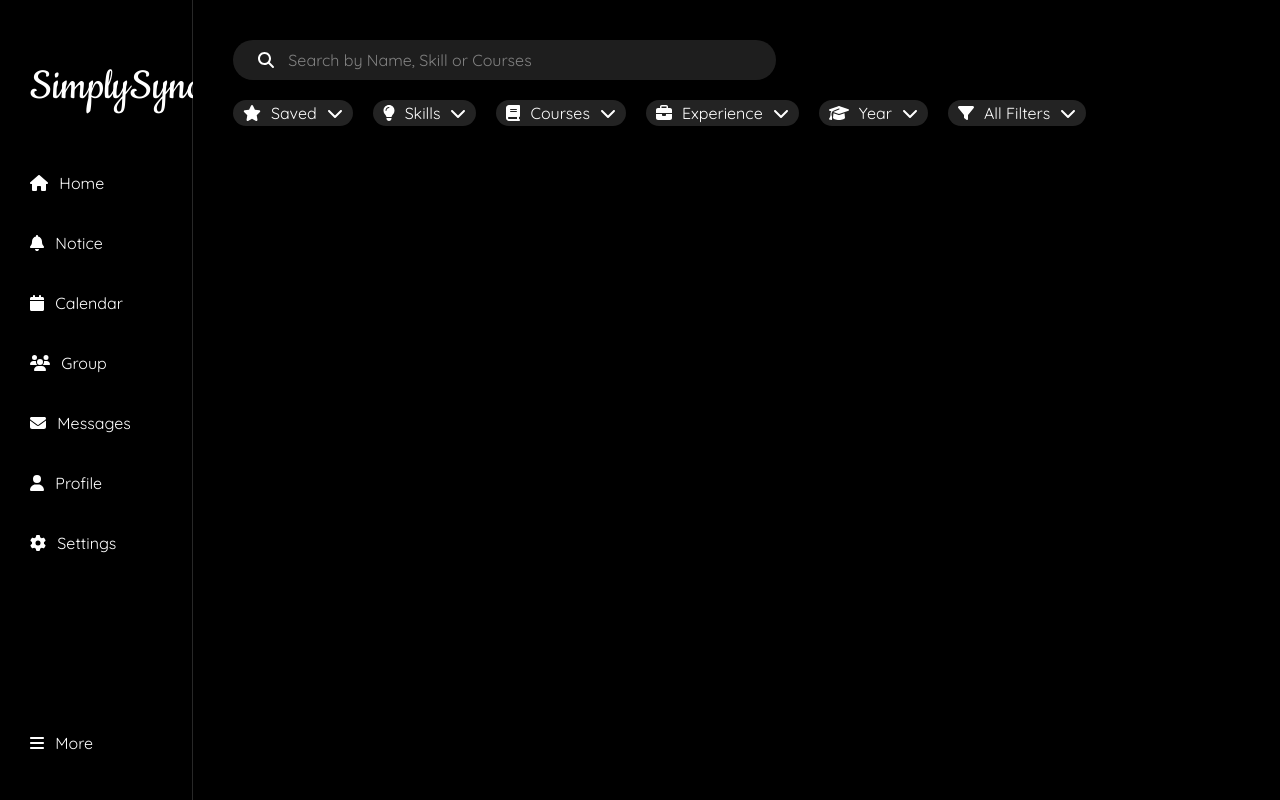
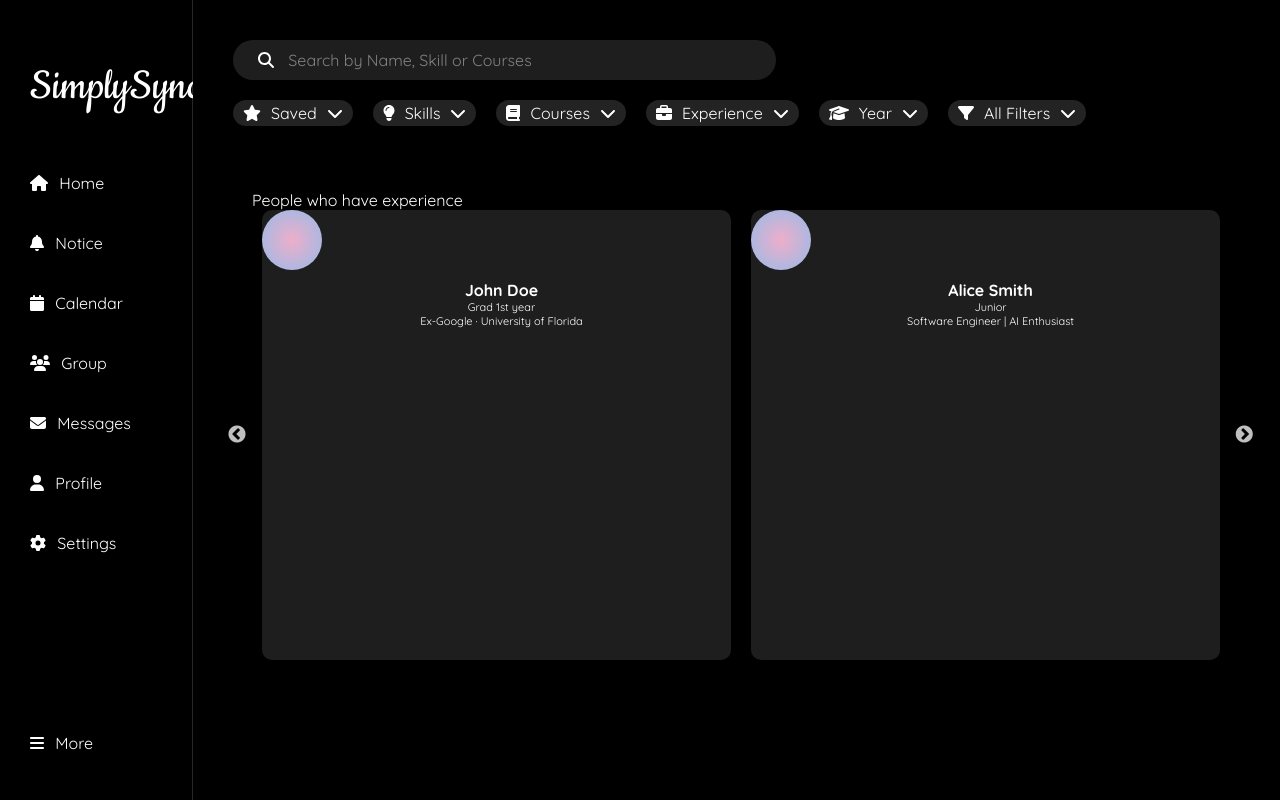
Before and after one commit to Sheel-ui/SimplySync, a React (Create React App) app: page /carousel in a window 1280 px wide. Built offline with nearby package versions, Linux system fonts and the light colour scheme.

Commit message:
Added Modal popup

```diff
--- a/package.json
+++ b/package.json
@@ -11,7 +11,9 @@
     "react": "^18.2.0",
     "react-dom": "^18.2.0",
     "react-router-dom": "^5.3.4",
-    "react-scripts": "5.0.1"
+    "react-scripts": "5.0.1",
+    "react-slick": "^0.30.2",
+    "slick-carousel": "^1.8.1"
   },
   "scripts": {
     "start": "react-scripts start",
--- a/src/App.js
+++ b/src/App.js
@@ -7,6 +7,7 @@ import Navbar from './components/Navbar/Navbar';
 import Controls from './components/Controls/Controls';
 import ListSearch from './components/ListSearch/ListSearch';
 import GridSearch from './components/GridSearch/GridSearch';
+import Carousel from './components/Carousel/Carousel';
 
 function App() {
   return (
@@ -19,6 +20,9 @@ function App() {
           <Switch>
             <Route exact path='/'>
               <GridSearch></GridSearch>
+            </Route>
+            <Route exact path='/carousel'>
+              <Carousel></Carousel>
             </Route>
             <Route exact path='/list'>
               <ListSearch></ListSearch>
--- /dev/null
+++ b/src/components/Carousel/Carousel.css
@@ -0,0 +1,57 @@
+
+.Slide{
+    padding: 20px;
+    padding-left: 40px;
+    padding-top: 170px;
+    width: 110%;
+}
+
+.Carousel-item{
+ padding: 20px;
+}
+
+.card{
+    height: 450px;
+    width: 350px;
+    border-radius: 10px;
+    background-color: rgb(30,30,30);
+    text-align: center;
+    display: flex;
+    flex-direction: column;
+    align-items: center;
+
+}
+.card-pic {
+    width: 60px;
+    height: 60px;
+    border-radius: 50%;
+    background: rgb(238,174,202);
+    background: radial-gradient(circle, rgba(238,174,202,1) 0%, rgba(148,187,233,1) 100%);
+  }
+
+  .popup-overlay {
+    position: fixed;
+    top: 0px;
+    left: 0px;
+    width: 100%;
+    height: 100%;
+    background-color:rgba(0, 0, 0, 0.5);
+    backdrop-filter: blur(10px);
+    display: flex;
+    justify-content: center;
+    align-items: center;
+    z-index: 1000;
+  }
+
+
+  .popup-content {
+    border-radius: 8px;
+    box-shadow: 0 0 10px rgba(0, 0, 0, 0.3);
+    z-index: 100000;
+    display: flex;
+  }
+
+  .close-icon {
+    font-size: 24px;
+    display: flex;
+  }
--- /dev/null
+++ b/src/components/Carousel/Carousel.js
@@ -0,0 +1,76 @@
+import "./Carousel.css"
+import Slider from "react-slick";
+import "slick-carousel/slick/slick.css";
+import "slick-carousel/slick/slick-theme.css";
+import jsonData from '../../data.json';
+import React, { useState } from 'react';
+import Profile from "../Profile/Profile";
+import { FontAwesomeIcon } from '@fortawesome/react-fontawesome';
+import {faXmark} from  '@fortawesome/free-solid-svg-icons';
+
+
+const Popup = ({ userId, onClose }) => {
+    const handleCloseClick = () => {
+      onClose();
+    };
+
+    return (
+      <div className="popup-overlay">
+        <div className="popup-content">
+          <Profile id={userId} />
+          <div className="close-icon" onClick={handleCloseClick}>
+            <FontAwesomeIcon   icon={faXmark} />
+          </div>
+        </div>
+      </div>
+    );
+  }
+
+const Carousel = () => {
+    const {data:users} =  jsonData;
+
+    const settings = {
+        dots: false,
+        infinite: true,
+        speed: 500,
+        slidesToShow: 2,
+        slidesToScroll: 1
+      };
+
+    const [showPopup, setShowPopup] = useState(false);
+    const [selectedUserId, setSelectedUserId] = useState(null);
+    const openPopup = (userId) => {
+        setSelectedUserId(userId); // Set the selected user ID
+        setShowPopup(true);
+      }
+
+      const closePopup = () => {
+        setSelectedUserId(null); // Reset the selected user ID
+        setShowPopup(false);
+      }
+    return (
+        <div className="Slide w-3/4 m-auto">
+            <div className="Carousel-item">
+                <div className="Carousel-title" >People who have experience</div>
+                    <Slider {...settings}>
+                        {users.map((user) =>(
+                            <div key={user.id} className="card" onClick={() => openPopup(user.id)}>
+                                <div className="card-pic"></div>
+                                <div className="pl-10">
+                                <div className="name pt-10"><b>{user.name}</b></div>
+                                <div className="small-text">{user.year}</div>
+                                <div className="small-text">{user.caption}</div>
+                                </div>
+
+                            </div>
+                        ))}
+                    </Slider>
+            </div>
+            {showPopup && <Popup userId={selectedUserId} onClose={closePopup} />}
+        </div>
+     );
+
+
+}
+
+export default Carousel;
--- a/src/components/Controls/Controls.css
+++ b/src/components/Controls/Controls.css
@@ -2,7 +2,7 @@
     height: 20%;
     margin-left: 1px;
     width: 84%;
-    z-index: 9999;
+    z-index: 1000;
     top: 0;
     position: fixed;
     background-color: black;
--- a/src/components/GridSearch/GridSearch.css
+++ b/src/components/GridSearch/GridSearch.css
@@ -15,10 +15,11 @@
     background-color: rgb(30,30,30);
     display: flex;
     flex-direction: column;
-    height: 200px;
+    height: 220px;
     align-items: center;
     justify-content: top;
     border-radius: 10px;
+    cursor: pointer;
 
 }
 
--- a/src/components/GridSearch/GridSearch.js
+++ b/src/components/GridSearch/GridSearch.js
@@ -1,7 +1,21 @@
 import './GridSearch.css'
+import { useState } from 'react';
 import jsonData from '../../data.json';
 import { FontAwesomeIcon } from '@fortawesome/react-fontawesome';
 import { faHtml5, faCss3, faReact, faNode, faJs, faGithub } from '@fortawesome/free-brands-svg-icons';
+import Profile from '../Profile/Profile';
+
+
+const Popup = ({ userId, onClose }) => {
+
+    return (
+      <div className="popup-overlay">
+        <div className="popup-content">
+          <Profile id={userId} showIcon={true} onClose={onClose} />
+        </div>
+      </div>
+    );
+  }
 
 const GridSearch = () => {
     const {data:users} =  jsonData;
@@ -14,19 +28,23 @@ const GridSearch = () => {
         "faGithub": faGithub
     }
 
-    // const LimitedBio = ({ bio }) => {
-    //     return (
-    //         <div className="medium-text pt-10 pl-10">
-    //             {bio.length > 100 ? bio.substring(0, 600) + "..." : bio}
-    //         </div>
-    //     );
-    // }
+    const [showPopup, setShowPopup] = useState(false);
+    const [selectedUserId, setSelectedUserId] = useState(null);
+    const openPopup = (userId) => {
+        setSelectedUserId(userId); // Set the selected user ID
+        setShowPopup(true);
+    }
+
+    const closePopup = () => {
+        setSelectedUserId(null); // Reset the selected user ID
+        setShowPopup(false);
+    }
 
     return (
         <div className="GridSearch">
             {
                 users.map((user)=>(
-                    <div className="grid" >
+                    <div className="grid" onClick={() => openPopup(user.id)} >
                         <div className="list-pic"></div>
                         <div className="pl-10 user-caption">
                             <div className="name pt-10"><b>{user.name}</b></div>
@@ -46,24 +64,13 @@ const GridSearch = () => {
 
                         <a href={user.resume.url}target="_blank" rel="noopener noreferrer">
                             <div className="pl-10 pt-10 pr-10 resume-block">
-                                <b>{user.resume.name}</b>
-                                <div className="pr-10">
-                                    {/* <FontAwesomeIcon className="search-icon" icon={faEye} /> */}
-                                </div>
+                                {user.resume.name}
                             </div>
                         </a>
-{/*
-                        {
-                            user.projects.map((project)=>(
-                                <>
-                            ))
-                        } */}
-                        {/* <div className='card-bio'>
-                            <LimitedBio bio={user.bio} />
-                        </div> */}
                     </div>
                 ))
             }
+        {showPopup && <Popup userId={selectedUserId} onClose={closePopup} />}
         </div>
      );
 }
--- a/src/components/ListSearch/ListSearch.js
+++ b/src/components/ListSearch/ListSearch.js
@@ -13,7 +13,7 @@ const ListSearch = () => {
     return (
         <div className="ListSearch">
             <List onUserClick={handleUserClick}></List>
-            <Profile id={userId}></Profile>
+            <Profile id={userId} showIcon={false}></Profile>
         </div>
      );
 }
--- a/src/components/Profile/Profile.css
+++ b/src/components/Profile/Profile.css
@@ -9,6 +9,7 @@
     grid-template-rows: repeat(6, 1fr);
     gap: 20px;
     margin: 0;
+    position: relative;
   }
 
 
@@ -157,3 +158,18 @@
 .org-info {
   border-bottom: solid 1px rgb(70,70,70);
 }
+
+.x-mark{
+  position: absolute;
+  z-index: 10000;
+  top: 0;
+  right: 0;
+  margin-top: 7px; /* Adjust as needed to provide some space from the top */
+  margin-right: 7px;
+  font-size: 16px;
+  transition: transform 1s ease; /* Add a transition effect */
+}
+
+.x-mark:hover {
+  transform: rotate(360deg); /* Rotate the icon 360 degrees on hover */
+}
--- a/src/components/Profile/Profile.js
+++ b/src/components/Profile/Profile.js
@@ -1,10 +1,10 @@
 import { FontAwesomeIcon } from '@fortawesome/react-fontawesome';
-import { faEye, faDownload, faBuilding } from '@fortawesome/free-solid-svg-icons';
+import { faEye, faDownload, faBuilding, faXmark } from '@fortawesome/free-solid-svg-icons';
 import { faHtml5, faCss3, faReact, faNode, faJs, faGithub } from '@fortawesome/free-brands-svg-icons';
 import "./Profile.css"
 import jsonData from '../../data.json';
 
-const Profile = ( {id} ) => {
+const Profile = ( {id,showIcon,onClose} ) => {
     const {data:users} =  jsonData;
     const user = users[id];
     const skills = {
@@ -15,9 +15,14 @@ const Profile = ( {id} ) => {
         "faJs": faJs,
         "faGithub": faGithub
     }
-
+    const handleIconClick = () => {
+        if (onClose) {
+            onClose();
+        }
+    };
     return (
         <div className="Profile">
+            {showIcon && <FontAwesomeIcon className='x-mark'   icon={faXmark} onClick={handleIconClick} />}
                 <div className="box box1">
                     <div className="pic"></div>
                     <div className="name pt-10"><b>{user.name}</b></div>
--- a/src/index.css
+++ b/src/index.css
@@ -10,3 +10,11 @@ body {
   font-family: "Quicksand";
   color: white;
 }
+
+.slick-slide > div {
+  margin: 0 10px;
+}
+
+.slick-dots li.slick-active button:before {
+  color:orange !important;
+}
```
Also changed, not shown: 1 other file (tests, documents, lock files or other folders).
